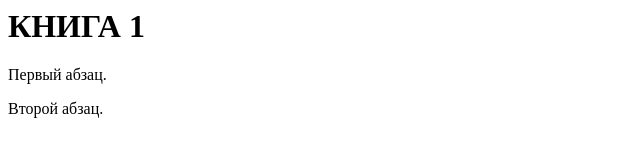
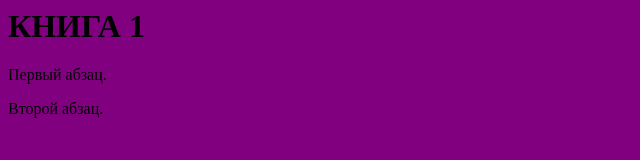
Before and after one commit to 18Vera/Hello_world, a plain HTML site: page index.html in a window 1280 px wide. Shown: the whole page, without its empty margins (0-640 px from the left). Drawn offline with Linux system fonts and the light colour scheme.

Commit message:
убрали лишние строки в файле css
фон на сайте изменился

```diff
--- a/style.css
+++ b/style.css
@@ -1,7 +1,3 @@
-<head>
-<link rel="stylesheet" href="css/style.css">
-<link rel="stylesheet" href="css/assets.css" media="all">
-</head>
 body {
   background-color: purple;
 
```
Also changed, not shown: index.html (+0 -1 lines).
